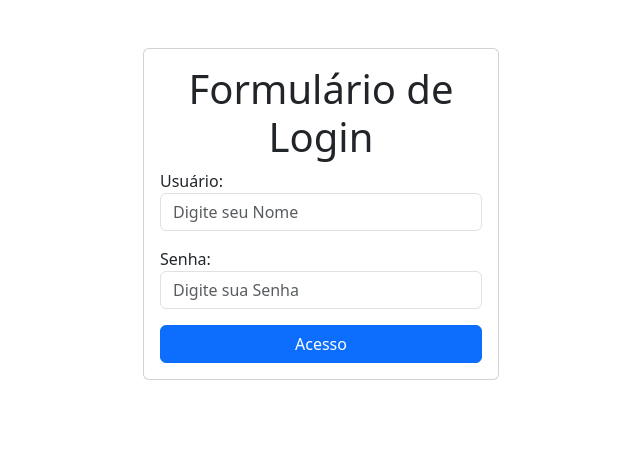
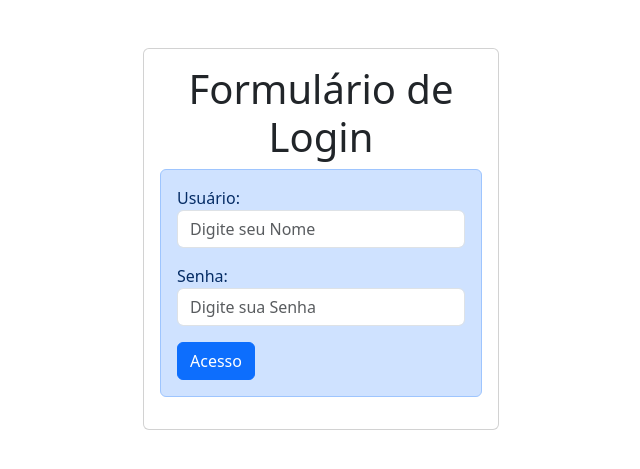
Before and after one commit to WloiolaNet/django-auth-crud, a Django app: page /signin/ in a window 1280 px wide. Shown: the part 144-613 px from the top of the page, without its empty margins (319-959 px from the left). Run offline with Django 5.2, Linux system fonts and the light colour scheme.

Commit message:
commit DEBUG

```diff
--- a/tasks/templates/create_task.html
+++ b/tasks/templates/create_task.html
@@ -6,7 +6,9 @@
         <div class="col-md-4 offset-md-4 mt-5">
             <form action="/tasks/create/" method="POST" class="card card-body">
                 <h1>Criar tarefa</h1>
-                {{error}}
+                <div class= "alert alert-primary" role="alert"><div>
+                    {{error}}
+                </div>
                 {% csrf_token %}
                 {{form}}
                 <button class="btn btn-primary">
--- a/tasks/templates/signin.html
+++ b/tasks/templates/signin.html
@@ -6,7 +6,9 @@
         <div class="col-md-4 offset-md-4 mt-5">
             <form action="/signin/" method="POST" class="card card-body">
                 <h1 class="text-center">Formulário de Login</h1>
-                {{error}}
+                <div class= "alert alert-primary" role="alert">
+                    {{error}}
+                <div>
                 {% csrf_token %}
 
                 <div class="mb-3">
--- a/tasks/templates/task_detail.html
+++ b/tasks/templates/task_detail.html
@@ -6,7 +6,9 @@
     <div class="row">
         <div class="col-md-4 offset-md-4 mt-5">
             <h1 class="text-secondary">{{task.title}}</h1>
-            {{error}}
+            <div class= "alert alert-primary" role="alert">
+                {{error}}
+            </div>
 
            <div class="card card-body">
 
```
